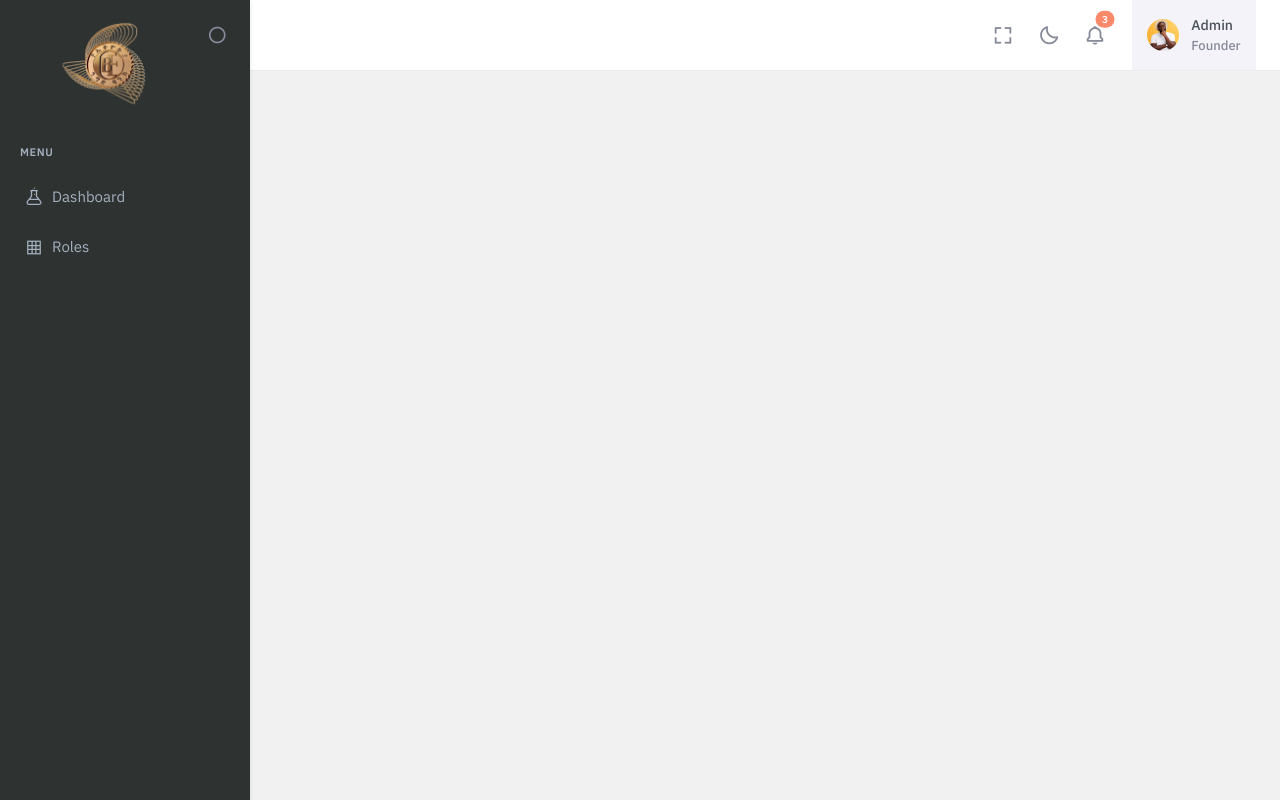
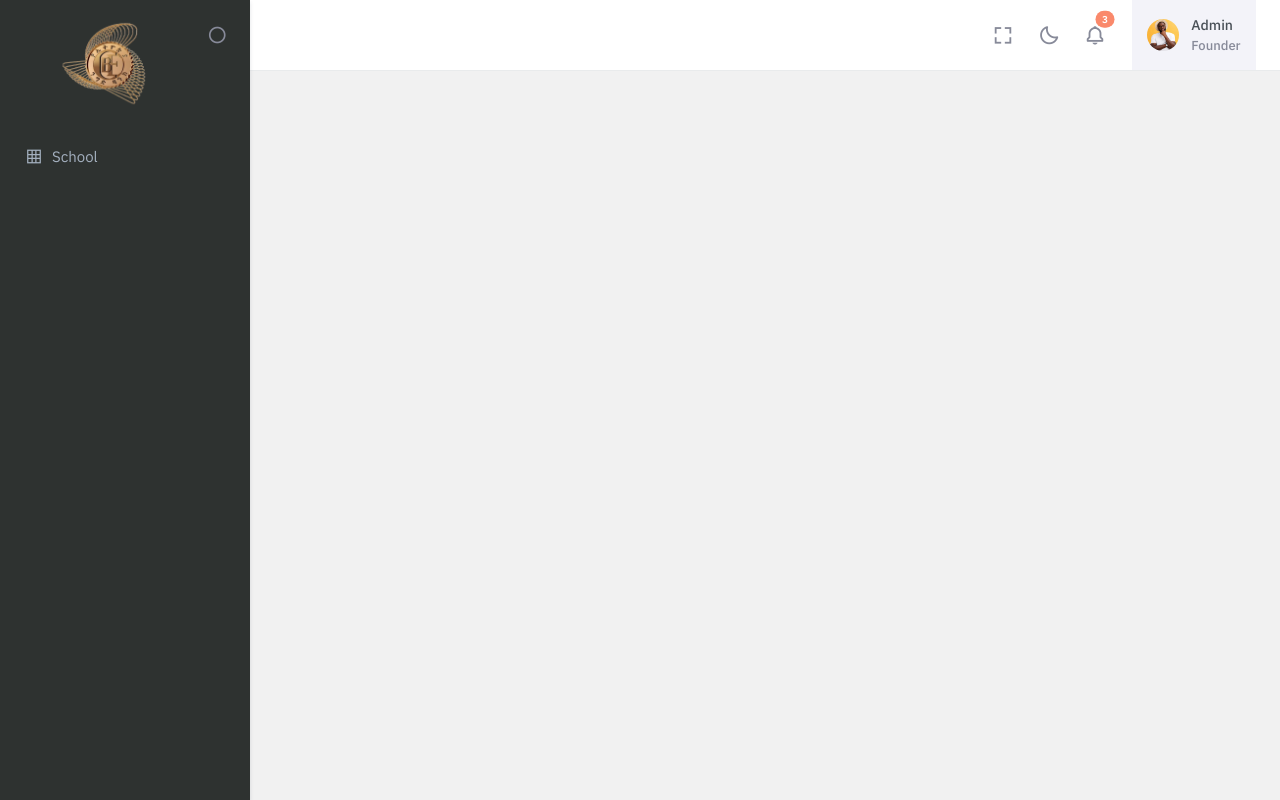
Before and after one commit to Milli-saved/School-Fee-V2, a React (Vite) app: page /dashboard in a window 1280 px wide. Built offline with nearby package versions, Linux system fonts and the light colour scheme; sample sign-in values are in the browser's storage.

Commit message:
Major: customize sidebar based on the user.

```diff
--- a/src/Layouts/LayoutMenuData.jsx
+++ b/src/Layouts/LayoutMenuData.jsx
@@ -1,7 +1,20 @@
 import React, { useEffect, useState } from "react";
 import { useNavigate } from "react-router-dom";
 
+import { useProfile } from "../Components/Hooks/UserHooks";
+
 const Navdata = () => {
+  const { userProfile, loading, token } = useProfile();
+  // const selectAccountState = (state) => state;
+  // const selectProfileProperties = createSelector(
+  //   selectAccountState,
+  //   (state) => ({
+  //     user: state.Login.user,
+  //   })
+  // );
+  // const { user } = useSelector(selectProfileProperties);
+  console.log("the user: ", userProfile);
+
   const history = useNavigate();
   //state data
   const [isDashboard, setIsDashboard] = useState(false);
@@ -135,7 +148,9 @@ const Navdata = () => {
     isMultiLevel,
   ]);
 
-  const menuItems = [
+  const menuItems =
+    userProfile.roles === 0
+      ? [
           {
             label: "MENU",
             isHeader: true,
@@ -163,6 +178,21 @@ const Navdata = () => {
             },
             stateVariables: isTables,
           },
+        ]
+      : [
+          {
+            id: "roles",
+            label: "School",
+            icon: "las la-table",
+            link: "/school",
+            click: function (e) {
+              e.preventDefault();
+              setIsTables(!isTables);
+              setIscurrentState("Tables");
+              updateIconSidebar(e);
+            },
+            stateVariables: isTables,
+          },
         ];
   return <React.Fragment>{menuItems}</React.Fragment>;
 };
--- a/src/Routes/allRoutes.jsx
+++ b/src/Routes/allRoutes.jsx
@@ -1,11 +1,12 @@
 import React, { Component } from "react";
 import { Navigate } from "react-router-dom";
-
+import { createSelector } from "reselect";
 import Login from "../pages/Authentication/Login";
 import ForgetPassword from "../pages/Authentication/ForgetPassword";
 import DashboardEcommerce from "../pages/Dashboard";
 import Roles from "../pages/Roles";
 import SchoolDashboard from "../pages/SchoolDashboard";
+import { useSelector } from "react-redux";
 
 const authProtectedRoutes = [
   { path: "/dashboard", component: <DashboardEcommerce /> },
--- a/src/Routes/authProtected.jsx
+++ b/src/Routes/authProtected.jsx
@@ -1,6 +1,6 @@
 import React, { useEffect } from "react";
 import { Navigate, Route } from "react-router-dom";
-// import { setAuthorization } from "../helpers/api_helper";
+import { setAuthorization } from "../helpers/api_helper";
 import { useDispatch } from "react-redux";
 
 import { useProfile } from "../Components/Hooks/UserHooks";
@@ -10,22 +10,20 @@ import { logoutUser } from "../slices/auth/login/thunk";
 const AuthProtected = (props) => {
   const dispatch = useDispatch();
   const { userProfile, loading, token } = useProfile();
-  // useEffect(() => {
-  //   if (userProfile && !loading && token) {
-  //     setAuthorization(token);
-  //   } else if (!userProfile && loading && !token) {
-  //     dispatch(logoutUser());
-  //   }
-  // }, [token, userProfile, loading, dispatch]);
+  useEffect(() => {
+    if (userProfile && !loading && token) {
+      setAuthorization(token);
+    } else if (!userProfile && loading && !token) {
+      dispatch(logoutUser());
+    }
+  }, [token, userProfile, loading, dispatch]);
 
   /*
     Navigate is un-auth access protected routes via url
     */
 
   if (!userProfile && loading && !token) {
-    return (
-      <Navigate to={{ pathname: "/login", state: { from: props.location } }} />
-    );
+    return <Navigate to={{ pathname: "/", state: { from: props.location } }} />;
   }
 
   return <>{props.children}</>;
```
Lines whose indentation alone changed are shown as unchanged.
